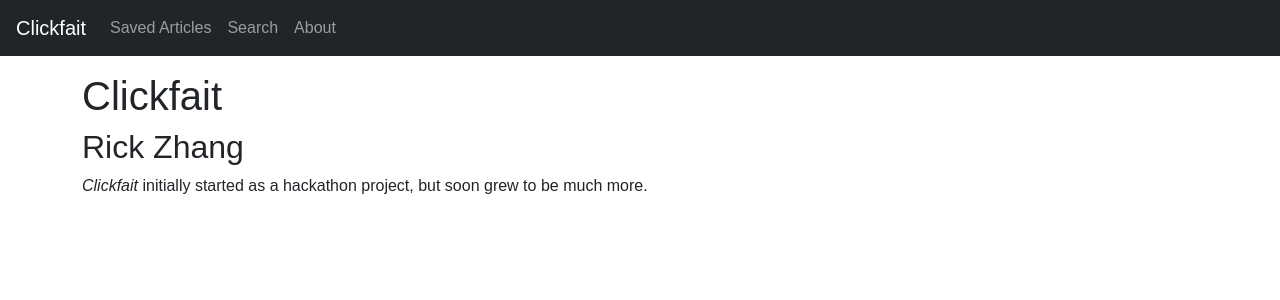
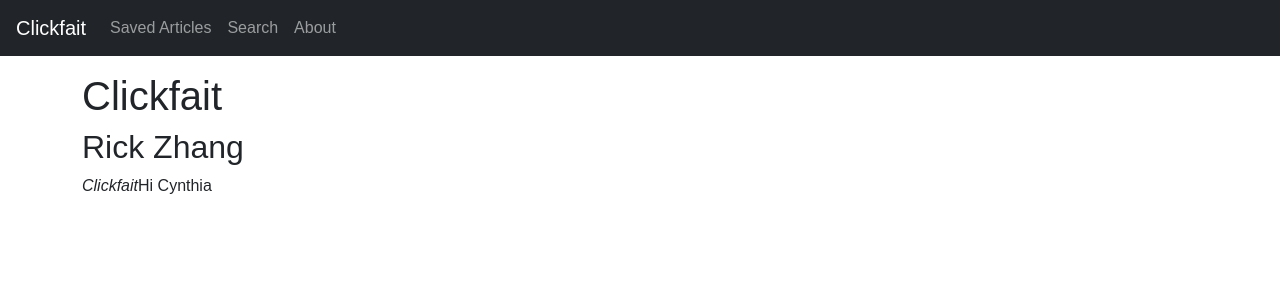
Before and after one commit to rickzhang716/clickfait, a React (Create React App) app in the folder client/: page /about in a window 1280 px wide. Shown: the top 300 px of the page. Built offline with nearby package versions, Linux system fonts and the light colour scheme.

Commit message:
hello message

```diff
--- a/client/src/components/about-us.component.js
+++ b/client/src/components/about-us.component.js
@@ -10,7 +10,8 @@ export default class Headline extends Component {
                 <h1>Clickfait</h1>
                 <h2>Rick Zhang</h2>
                 <p>
-                    <i>Clickfait</i> initially started as a hackathon project, but soon grew to be much more.
+                    <i>Clickfait</i>
+                    Hi Cynthia
                 </p>
 
             </div>
```
